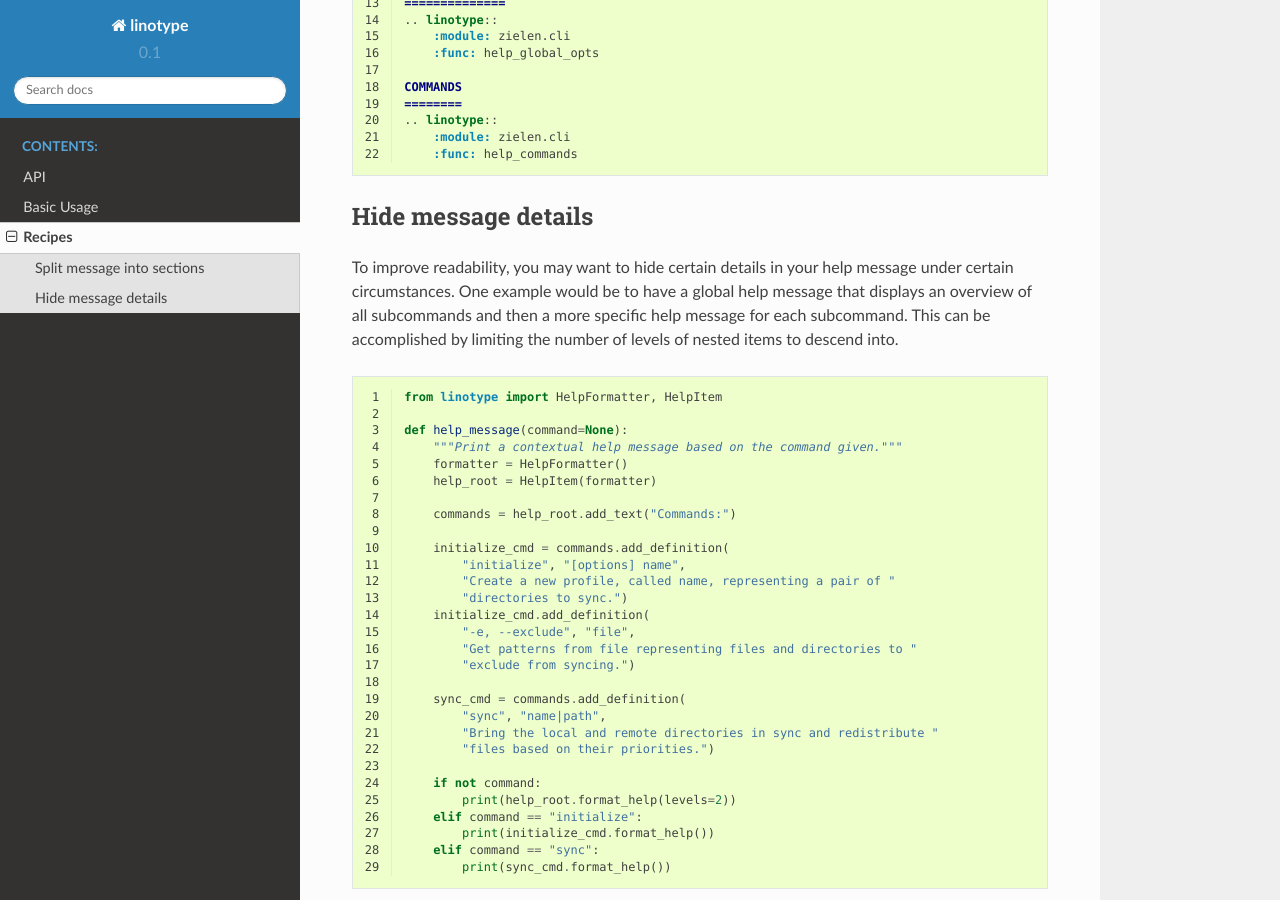
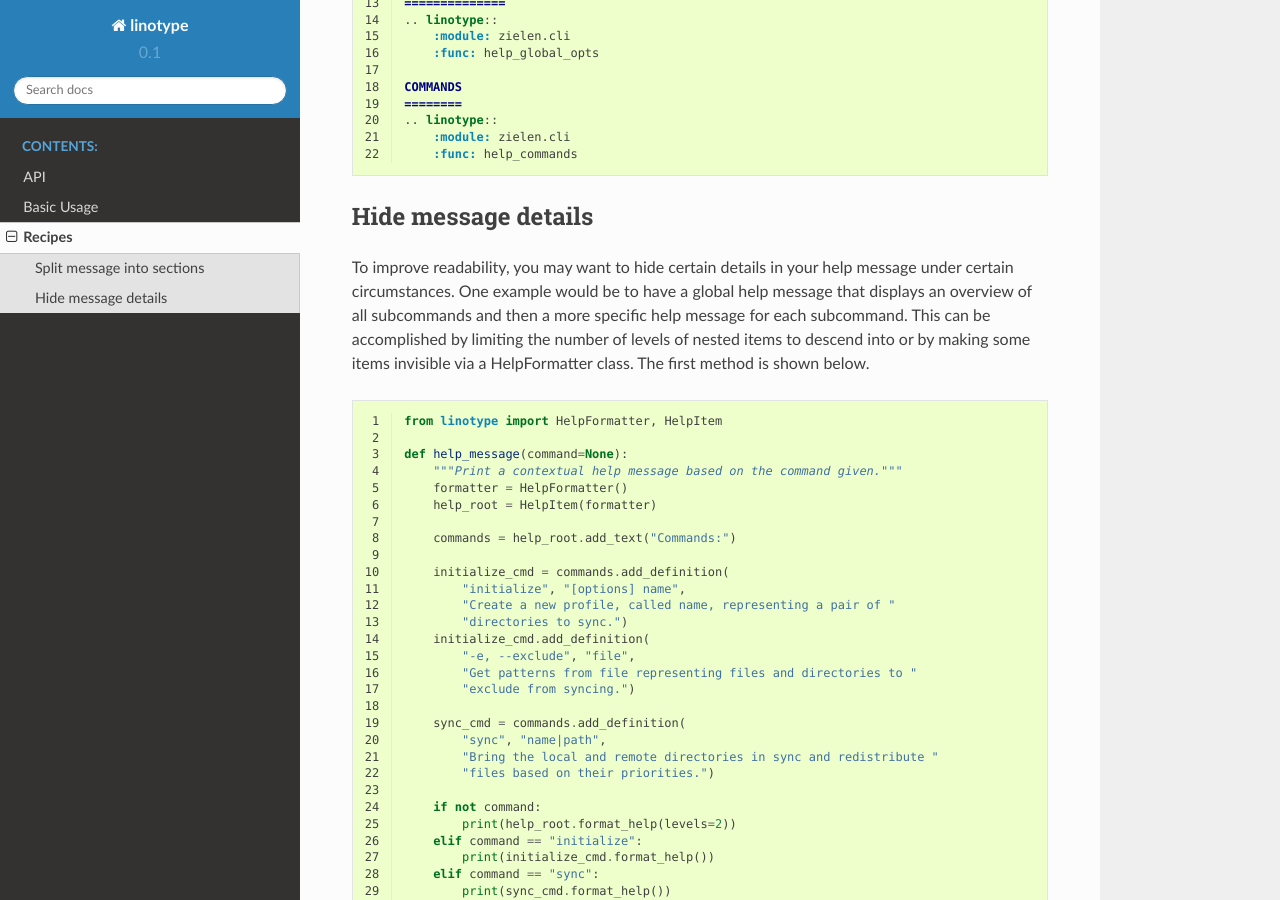
Before and after one commit to lostatc/linotype, a Sphinx documentation site: the page built from docs/recipes.rst, in a window 1280 px wide and 900 px high, scrolled down 1100 px. Built offline with Sphinx 7.4.7 and the Read the Docs theme 2.0.0, drawn with Linux system fonts in a browser that asks for light colours.

Commit message:
Add additional information to documentation

```diff
--- a/docs/recipes.rst
+++ b/docs/recipes.rst
@@ -73,7 +73,8 @@ To improve readability, you may want to hide certain details in your help
 message under certain circumstances. One example would be to have a global help
 message that displays an overview of all subcommands and then a more specific
 help message for each subcommand. This can be accomplished by limiting the
-number of levels of nested items to descend into.
+number of levels of nested items to descend into or by making some items
+invisible via a HelpFormatter class. The first method is shown below.
 
 .. code-block:: python
     :linenos:
```
